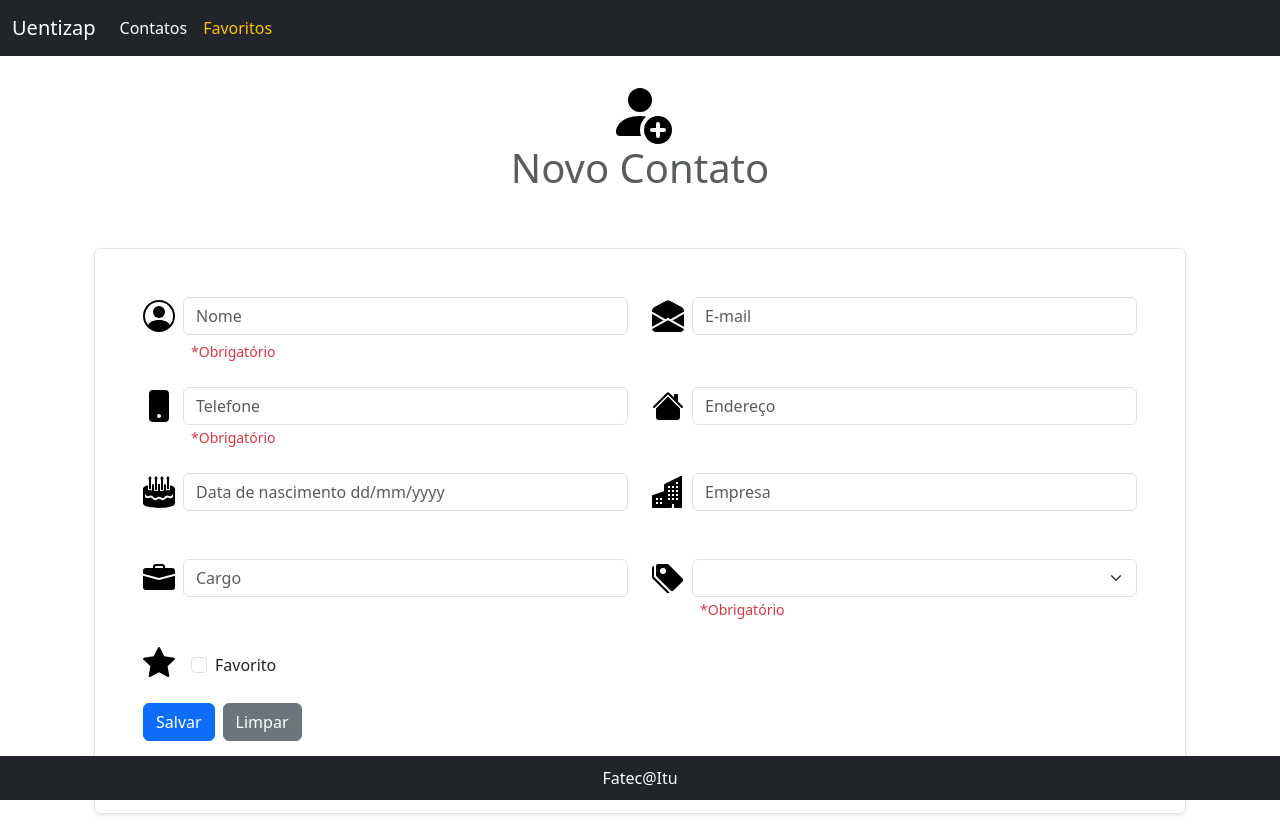
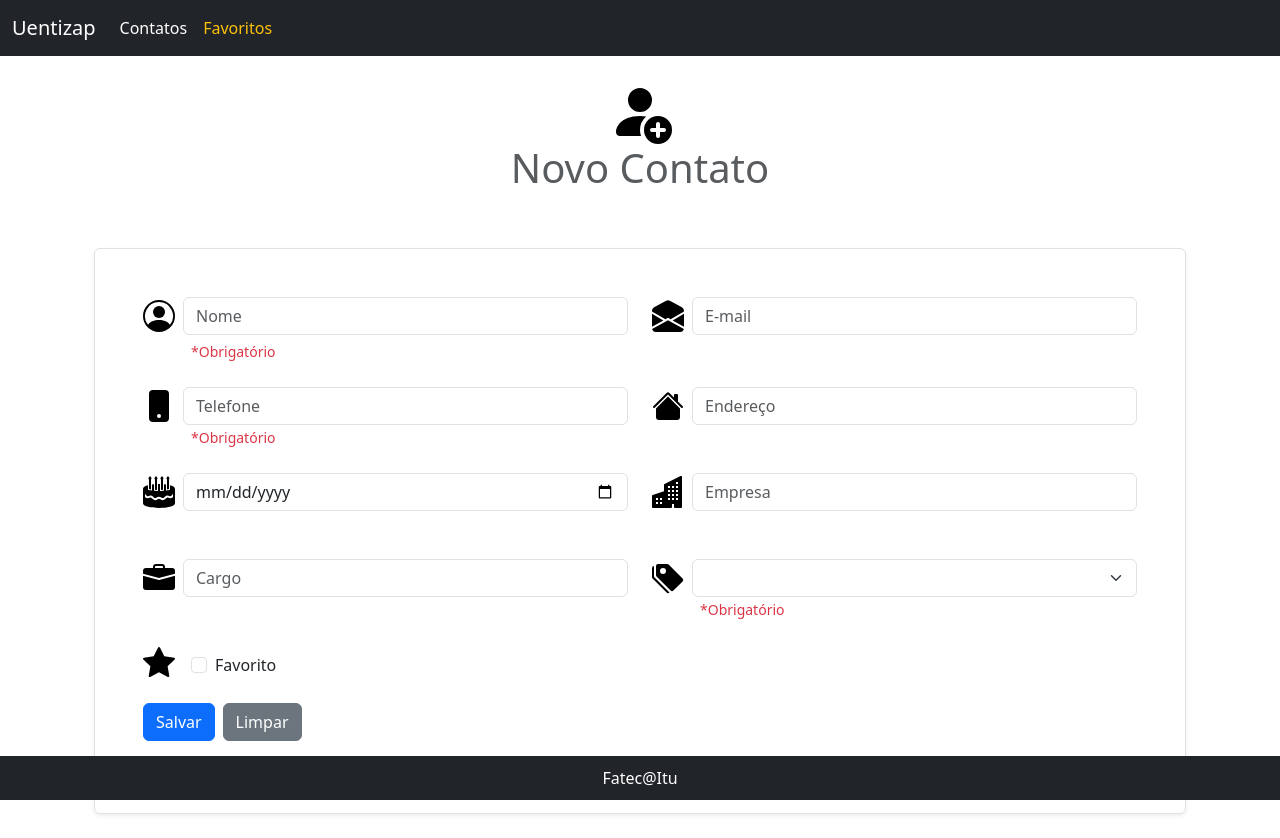
Before and after one commit to Nicolas-Augusto-Almeida/Contacts-frontend, an Angular app: page /newContact in a window 1280 px wide. Built offline with nearby package versions, Linux system fonts and the light colour scheme.

Commit message:
Fixed: data type of birthday changed to Date

```diff
--- a/src/app/Components/contacts/contacts.component.html
+++ b/src/app/Components/contacts/contacts.component.html
@@ -40,7 +40,7 @@
                 <div class="col">
                     <div class="d-flex align-items-center">
                         <img src="cake2-fill.svg" alt="" width="32" height="32" class="me-2">
-                        <input formControlName="birthday" type="text" class="form-control" id="inputBirthdate" placeholder="Data de nascimento dd/mm/yyyy">
+                        <input formControlName="birthday" type="date" class="form-control" id="inputBirthdate" placeholder="Data de nascimento dd/mm/yyyy">
                     </div>
                 </div>
                 <div class="col mb-4">
@@ -87,7 +87,7 @@
             <div class="row align-items-start mb-4">
                 <div class="col-6">
                     <div class="d-flex align-items-center">
-                        <button type="submit" class="btn btn-primary me-2" (click)="save()">Salvar</button>
+                        <button type="submit" class="btn btn-primary me-2" routerLink="/contacts" (click)="save()">Salvar</button>
                         <button type="reset" class="btn btn-secondary me-2" (click)="clear()">Limpar</button>
                     </div>
                 </div>
--- a/src/app/Components/list/list.component.html
+++ b/src/app/Components/list/list.component.html
@@ -39,6 +39,7 @@
                         'dd/MM/yyyy') : '-' }}<br />
                         <strong>Cargo:</strong> {{ contact.title || '-' }}<br />
                         <button class="btn btn-danger mt-2" (click)="delete(contact)">Excluir</button>
+                        <button class="btn btn-secondary mt-2 ms-2" routerLink="/newContact">Editar</button>
                     </p>
                 </div>
             </div>
```
